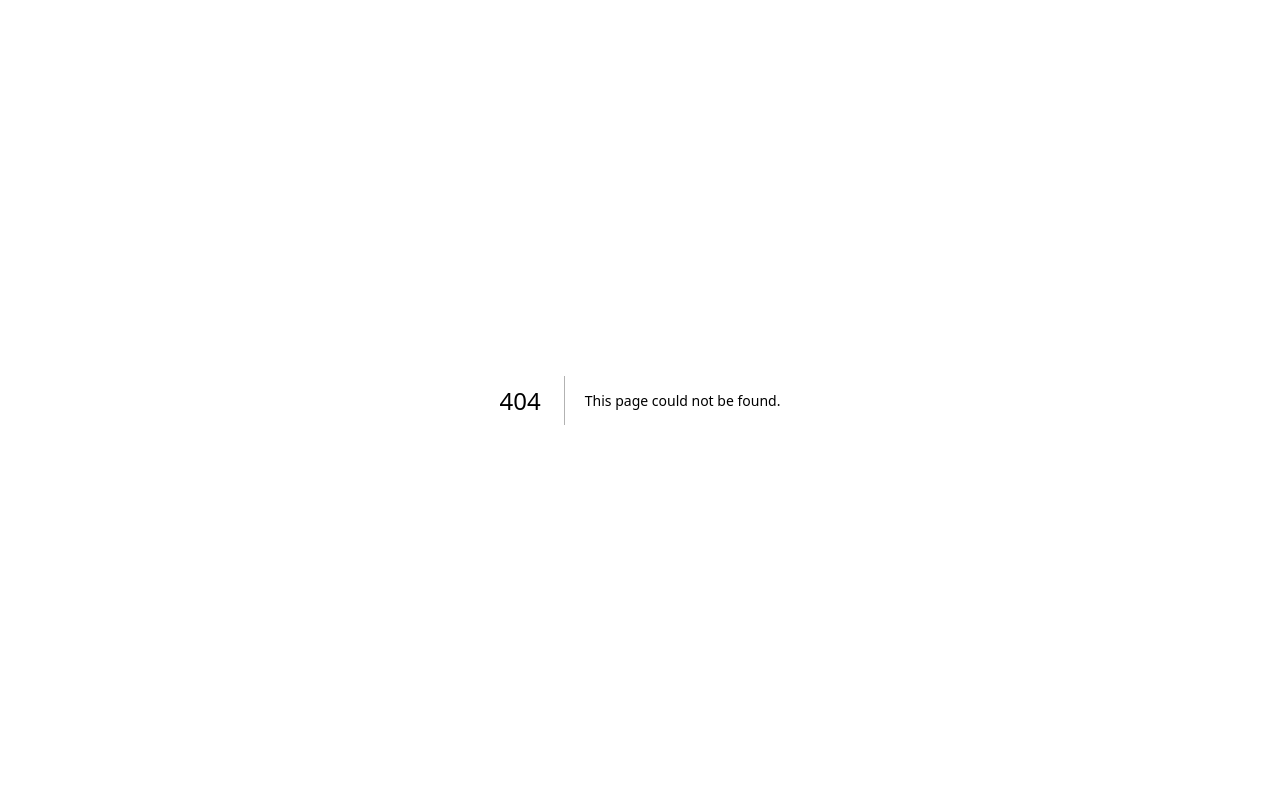
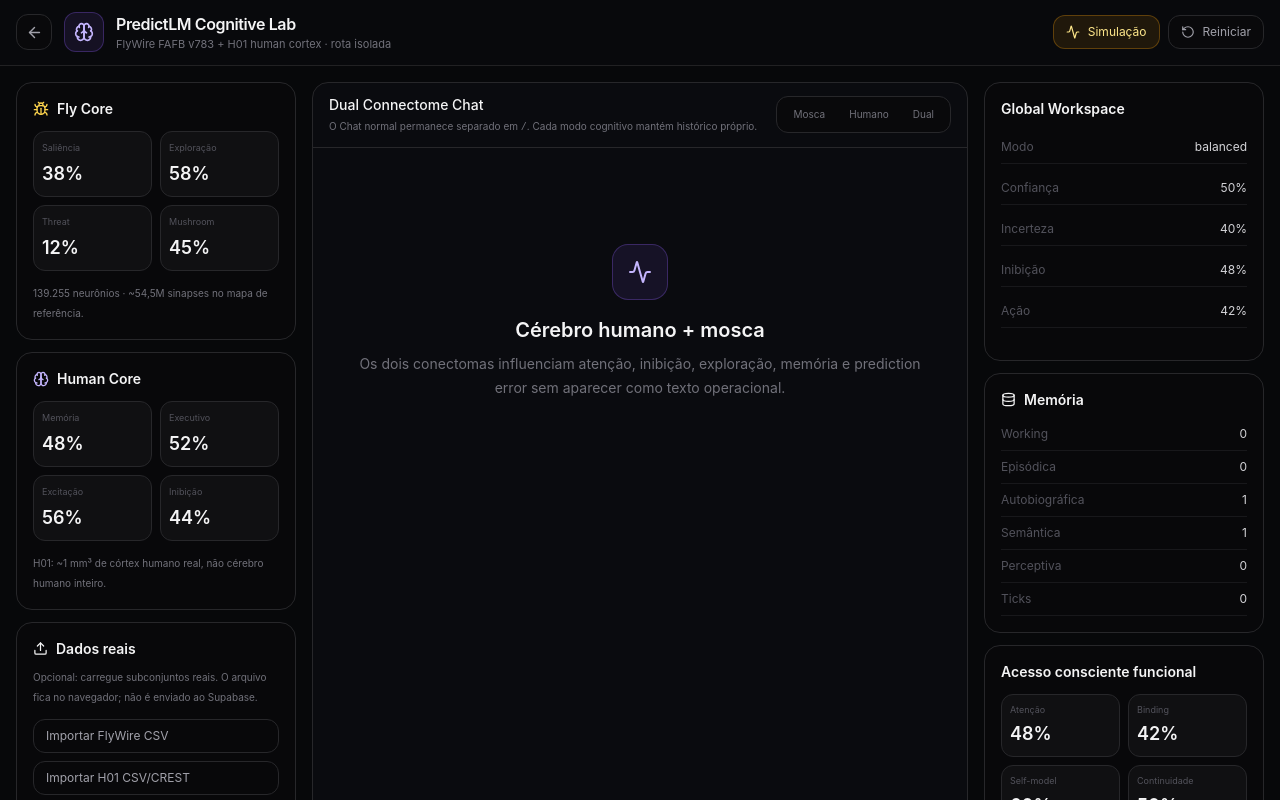
Before and after one commit to W2CAPITAL/PredictLm, a Next.js app: page /cognitive/frank in a window 1280 px wide. Before the commit this address had no page. Shown: the top 800 px of the page. Built offline with nearby package versions, Linux system fonts and the light colour scheme.

Commit message:
Add direct Frank Stein cognitive route

```diff
--- /dev/null
+++ b/src/app/cognitive/frank/page.tsx
@@ -0,0 +1,10 @@
+import {CognitiveLab} from '@/components/CognitiveLab';
+
+export const metadata={
+  title:'Frank Stein · Hybrid Brain',
+  description:'Chat cognitivo híbrido com múltiplas referências humanas, memória emocional e módulos FlyWire.'
+};
+
+export default function FrankCognitivePage(){
+  return <CognitiveLab defaultMode="frank"/>;
+}
```
